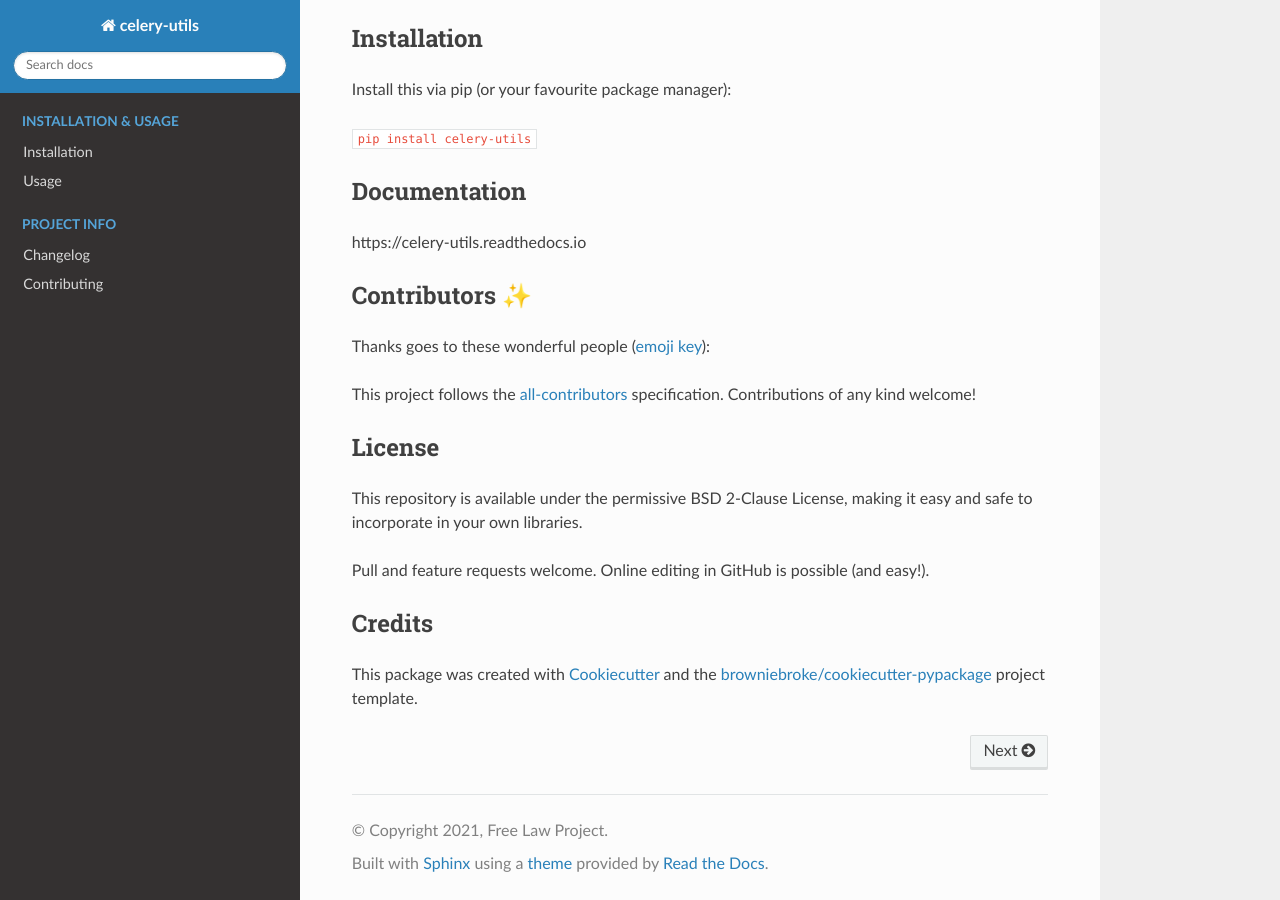
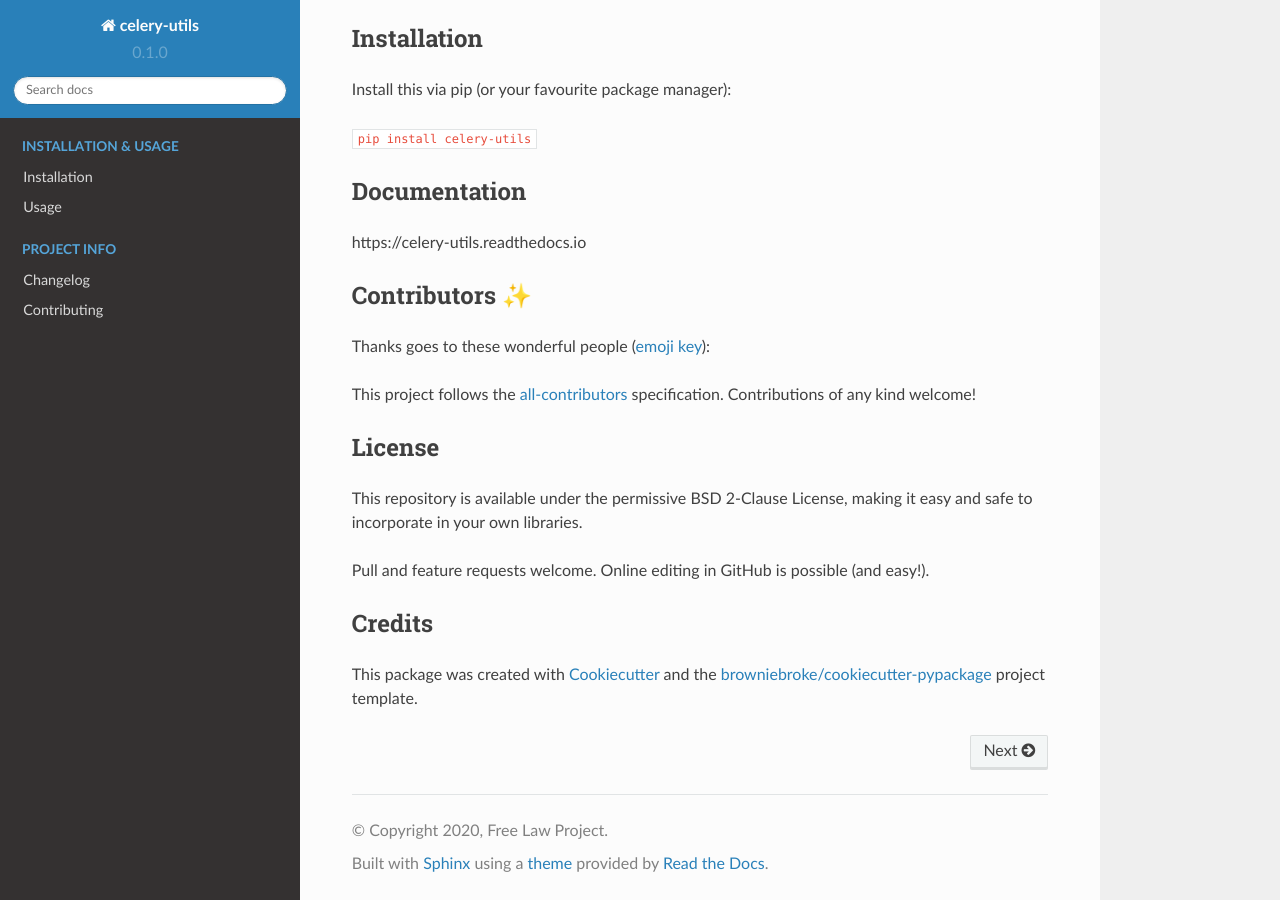
Before and after one commit to luzfcb/celery-utils, a Sphinx documentation site: the page built from docs/source/index.md, in a window 1280 px wide and 900 px high, scrolled down 968 px. Built offline with Sphinx 7.4.7 and the Read the Docs theme 2.0.0, drawn with Linux system fonts in a browser that asks for light colours.

Commit message:
feat: fixes

```diff
--- a/docs/source/conf.py
+++ b/docs/source/conf.py
@@ -18,8 +18,9 @@
 # -- Project information -----------------------------------------------------
 
 project = "celery-utils"
-copyright = "2021, Free Law Project"
+copyright = "2020, Free Law Project"
 author = "Free Law Project"
+version = "0.1.0"
 
 
 # -- General configuration ---------------------------------------------------
--- a/pyproject.toml
+++ b/pyproject.toml
@@ -68,7 +68,10 @@
 [tool.semantic_release]
 branch = "main"
 version_toml = "pyproject.toml:tool.poetry.version"
-version_variable = "celery_utils/__init__.py:__version__"
+version_variable = [
+    "celery_utils/__init__.py:__version__",
+    "docs/source/conf.py:version",
+]
 build_command = "pip install poetry && poetry build"
 
 [tool.pytest.ini_options]
```
